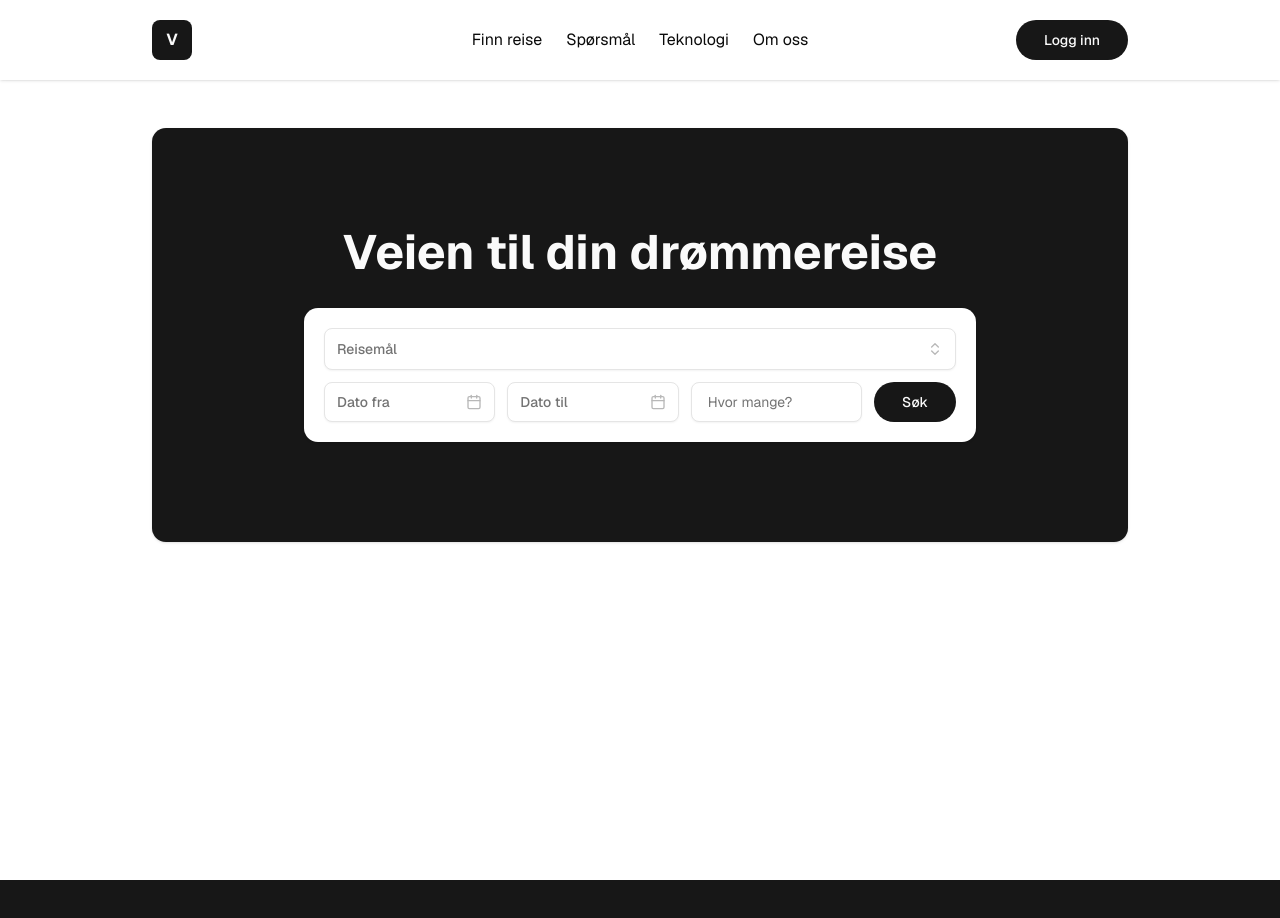
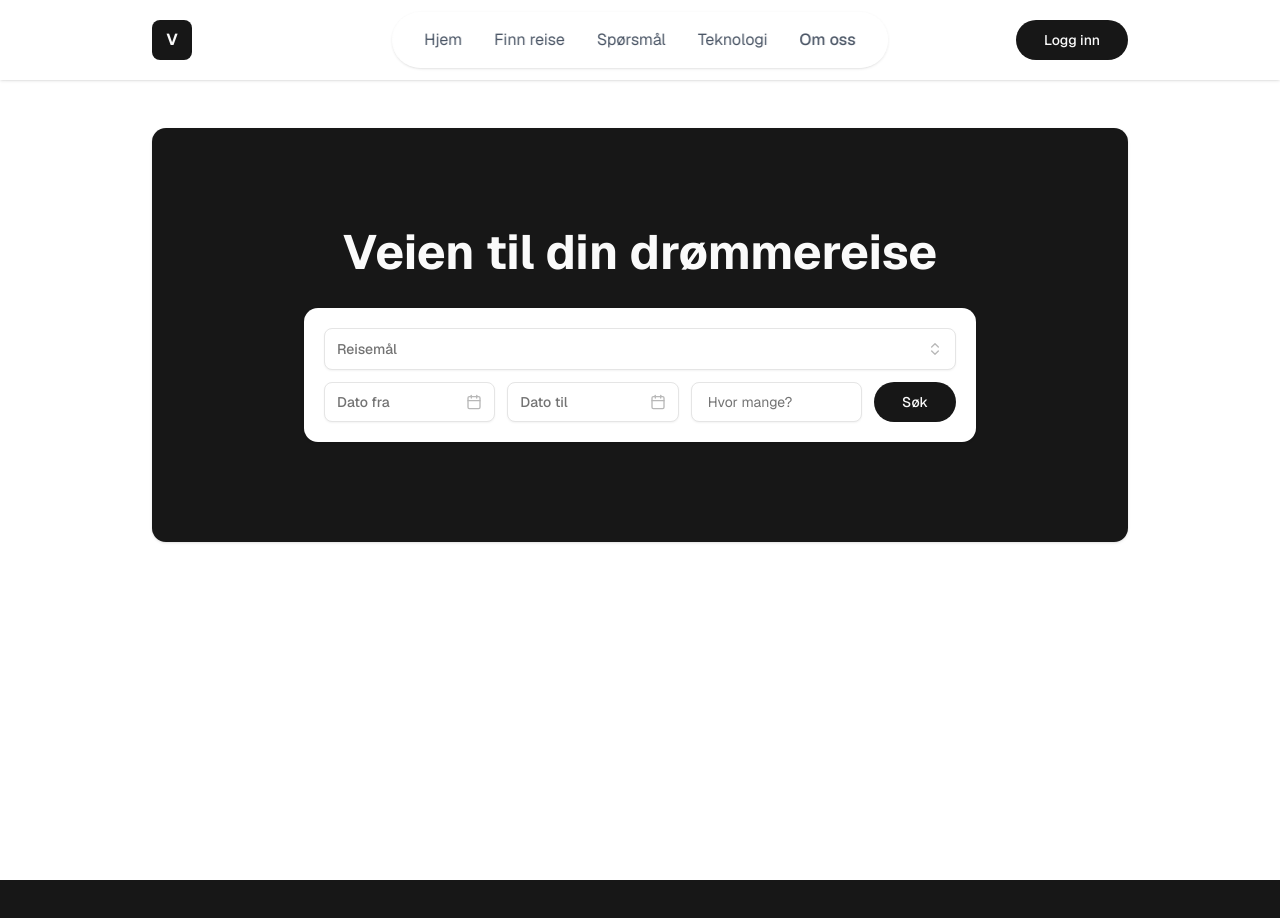
Before and after one commit to Prog2052-gruppe12/ViaMundi, a Next.js app: page / in a window 1280 px wide. Shown: the top 918 px of the page. Built offline with nearby package versions, Linux system fonts and the light colour scheme.

Commit message:
Refactor navigation component to use Next.js Link for improved routing and enhance styling

```diff
--- a/src/components/layout/Nav.jsx
+++ b/src/components/layout/Nav.jsx
@@ -1,12 +1,24 @@
 import React from "react";
+import Link from "next/link";
 
 export const Nav = () => {
     return (
-        <nav className="flex items-center justify-center space-x-6">
-            <a href="">Finn reise</a>
-            <a href="">Spørsmål</a>
-            <a href="">Teknologi</a>
-            <a href="">Om oss</a>
+        <nav className="flex items-center justify-center space-x-8 bg-white/80 backdrop-blur-sm px-8 py-4 rounded-full shadow-sm">
+            <Link href="/" className="text-gray-600 hover:text-gray-900 transition-colors">
+                Hjem
+            </Link>
+            <Link href="/finn-reise" className="text-gray-600 hover:text-gray-900 transition-colors">
+                Finn reise
+            </Link>
+            <Link href="/sporsmal" className="text-gray-600 hover:text-gray-900 transition-colors">
+                Spørsmål
+            </Link>
+            <Link href="/teknologi" className="text-gray-600 hover:text-gray-900 transition-colors">
+                Teknologi
+            </Link>
+            <Link href="/om-oss" className="text-gray-600 hover:text-gray-900 transition-colors font-medium">
+                Om oss
+            </Link>
         </nav>
     )
 }
```
